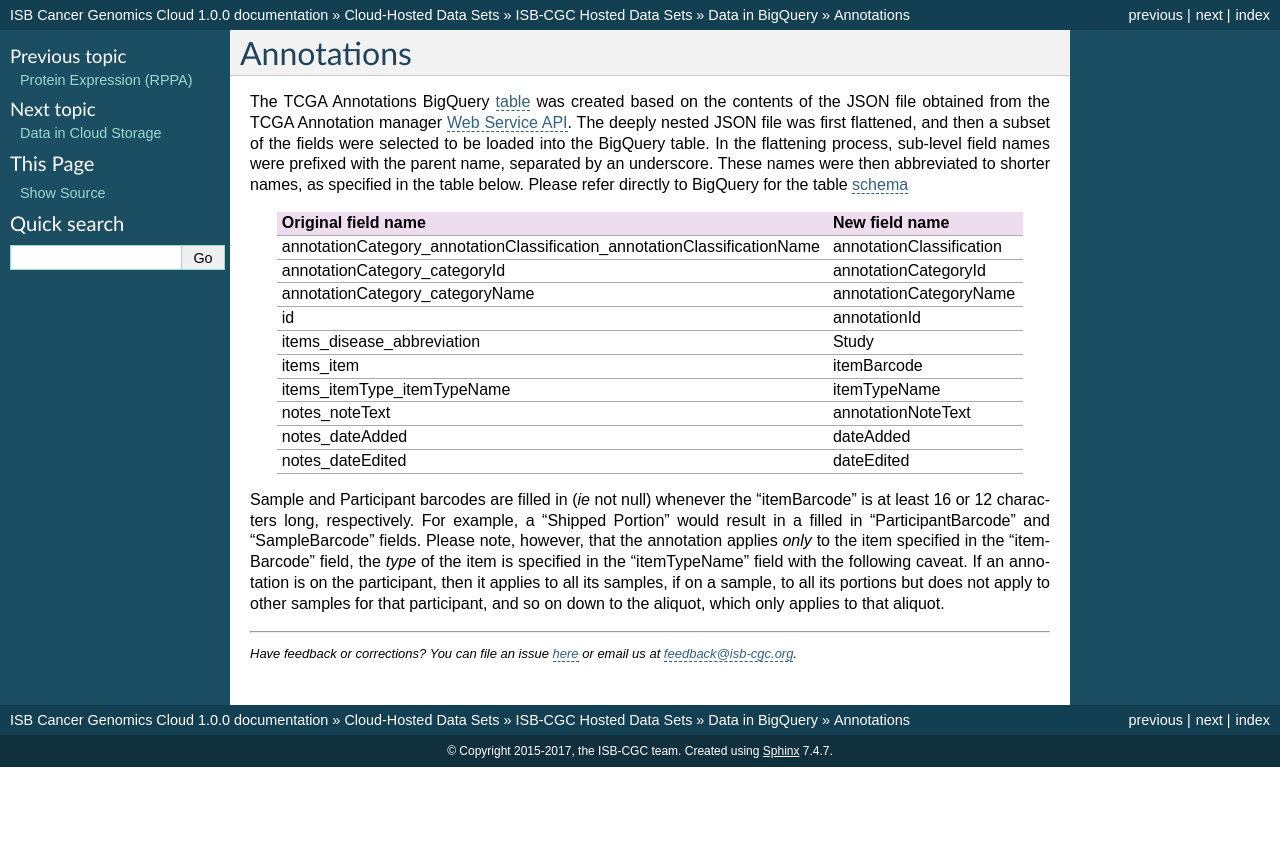
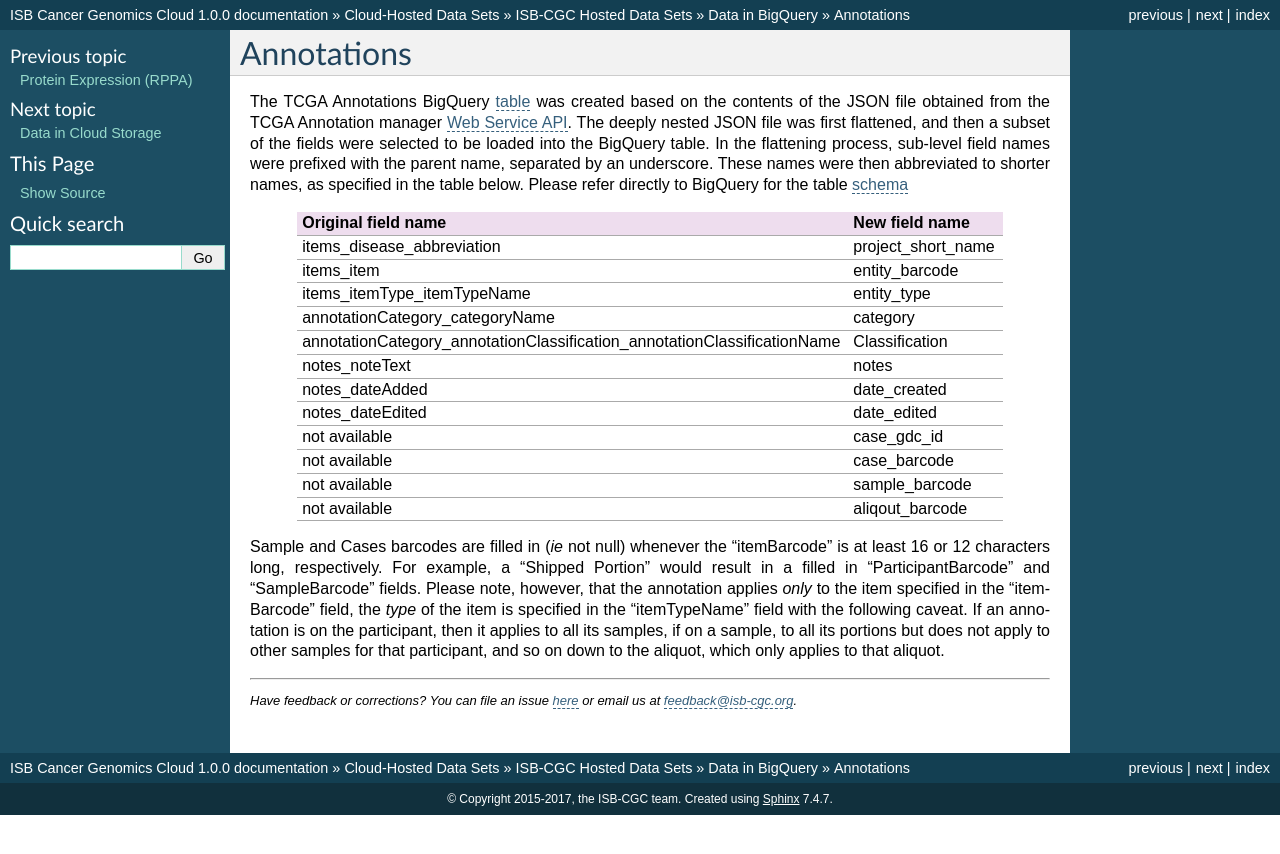
Before and after one commit to isb-cgc/readthedocs, a Sphinx documentation site: the page built from docs/source/sections/data/data2/ETL_annotations.rst, in a window 1280 px wide. Shown: the top 854 px of the page. Built offline with Sphinx 7.4.7, drawn with Linux system fonts in a browser that asks for light colours; pages that are not in the unit, such as notebooks, are missing from menus.

Commit message:
updated table and links

```diff
--- a/docs/source/sections/data/data2/ETL_annotations.rst
+++ b/docs/source/sections/data/data2/ETL_annotations.rst
@@ -2,7 +2,7 @@ Annotations
 ===========
 
 The TCGA Annotations BigQuery
-`table <https://bigquery.cloud.google.com/table/isb-cgc:tcga_201607_beta.Annotations>`__
+`table <https://bigquery.cloud.google.com/table/isb-cgc:TCGA_bioclin_v0.Annotations>`__
 was created based on the contents of the JSON file obtained from the TCGA
 Annotation manager `Web Service
 API <https://wiki.nci.nih.gov/display/TCGA/TCGA+Annotations+Web+Service+User's+Guide>`__.
@@ -12,33 +12,38 @@ process, sub-level field names were prefixed with the parent name, separated by
 an underscore.  These names were then abbreviated to shorter names,
 as specified in the table below.
 Please refer directly to BigQuery for the table
-`schema <https://bigquery.cloud.google.com/table/isb-cgc:tcga_201607_beta.Annotations>`__
+`schema <https://bigquery.cloud.google.com/table/isb-cgc:TCGA_bioclin_v0.Annotations>`__
+
 
 +------------------------------------------------------------------------------+----------------------------+
 | Original field name                                                          | New field name             |
 +==============================================================================+============================+
-| annotationCategory\_annotationClassification\_annotationClassificationName   | annotationClassification   |
+| items\_disease\_abbreviation                                                 | project_short_name         |
 +------------------------------------------------------------------------------+----------------------------+
-| annotationCategory\_categoryId                                               | annotationCategoryId       |
+| items_item                                                                   | entity_barcode             |
 +------------------------------------------------------------------------------+----------------------------+
-| annotationCategory\_categoryName                                             | annotationCategoryName     |
+| items_itemType_itemTypeName                                                  | entity_type                |
 +------------------------------------------------------------------------------+----------------------------+
-| id                                                                           | annotationId               |
+| annotationCategory\_categoryName                                             | category                   |
 +------------------------------------------------------------------------------+----------------------------+
-| items\_disease\_abbreviation                                                 | Study                      |
+| annotationCategory\_annotationClassification\_annotationClassificationName   | Classification             |
 +------------------------------------------------------------------------------+----------------------------+
-| items\_item                                                                  | itemBarcode                |
+| notes\_noteText                                                              | notes                      |
 +------------------------------------------------------------------------------+----------------------------+
-| items\_itemType\_itemTypeName                                                | itemTypeName               |
+| notes_dateAdded                                                              | date_created               |
 +------------------------------------------------------------------------------+----------------------------+
-| notes\_noteText                                                              | annotationNoteText         |
+| notes\_dateEdited                                                            | date_edited                |
 +------------------------------------------------------------------------------+----------------------------+
-| notes\_dateAdded                                                             | dateAdded                  |
+| not available                                                                | case_gdc_id                |
 +------------------------------------------------------------------------------+----------------------------+
-| notes\_dateEdited                                                            | dateEdited                 |
+| not available                                                                | case_barcode               |
++------------------------------------------------------------------------------+----------------------------+
+| not available                                                                | sample_barcode             |
++------------------------------------------------------------------------------+----------------------------+
+| not available                                                                | aliqout_barcode            |
 +------------------------------------------------------------------------------+----------------------------+
 
-Sample and Participant barcodes are filled in (*ie* not null) whenever the
+Sample and Cases barcodes are filled in (*ie* not null) whenever the
 "itemBarcode" is at least 16 or 12 characters long, respectively.  For example, a
 "Shipped Portion" would result in a filled in "ParticipantBarcode" and
 "SampleBarcode" fields. Please note, however, that the annotation applies *only* to the item
```
